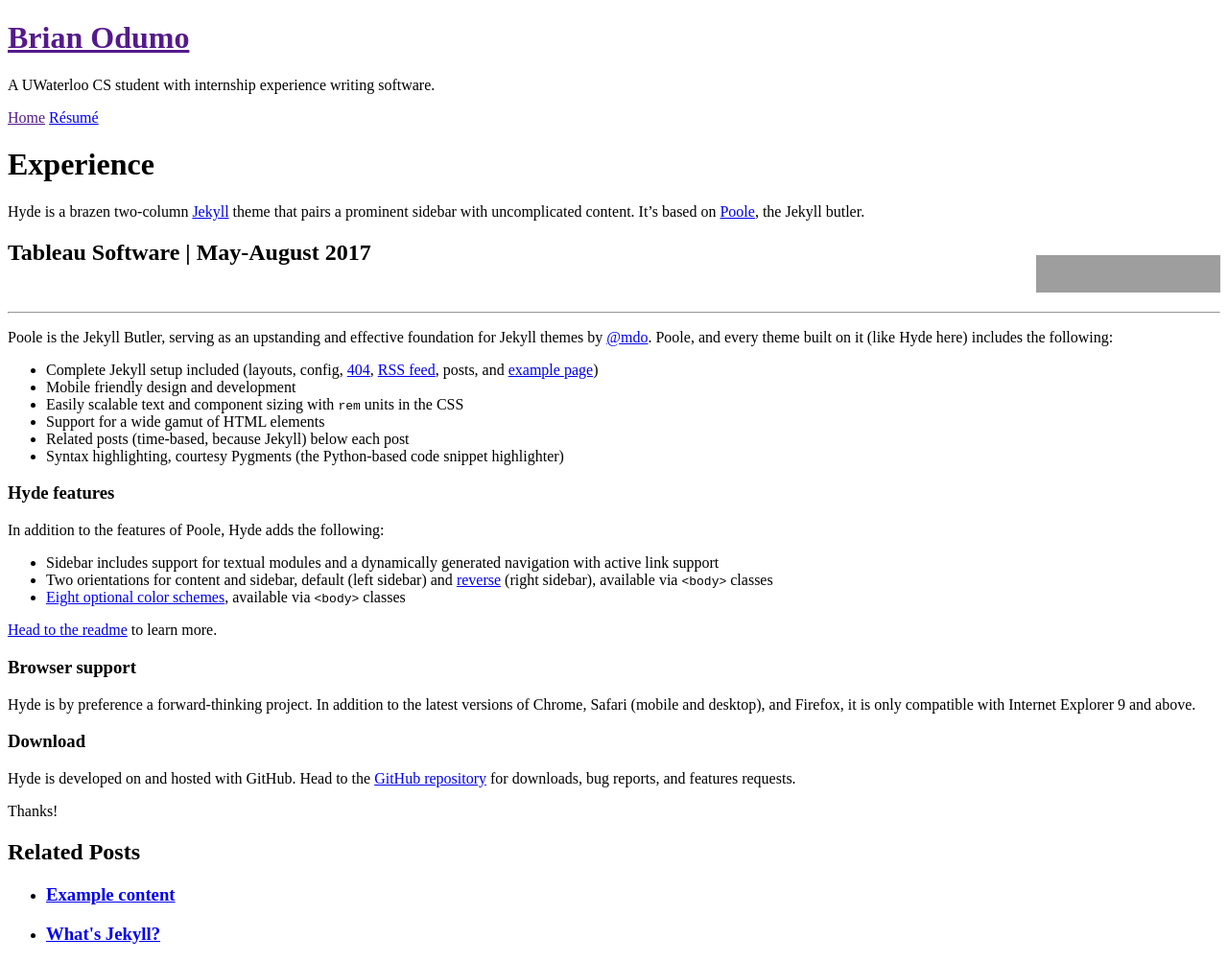
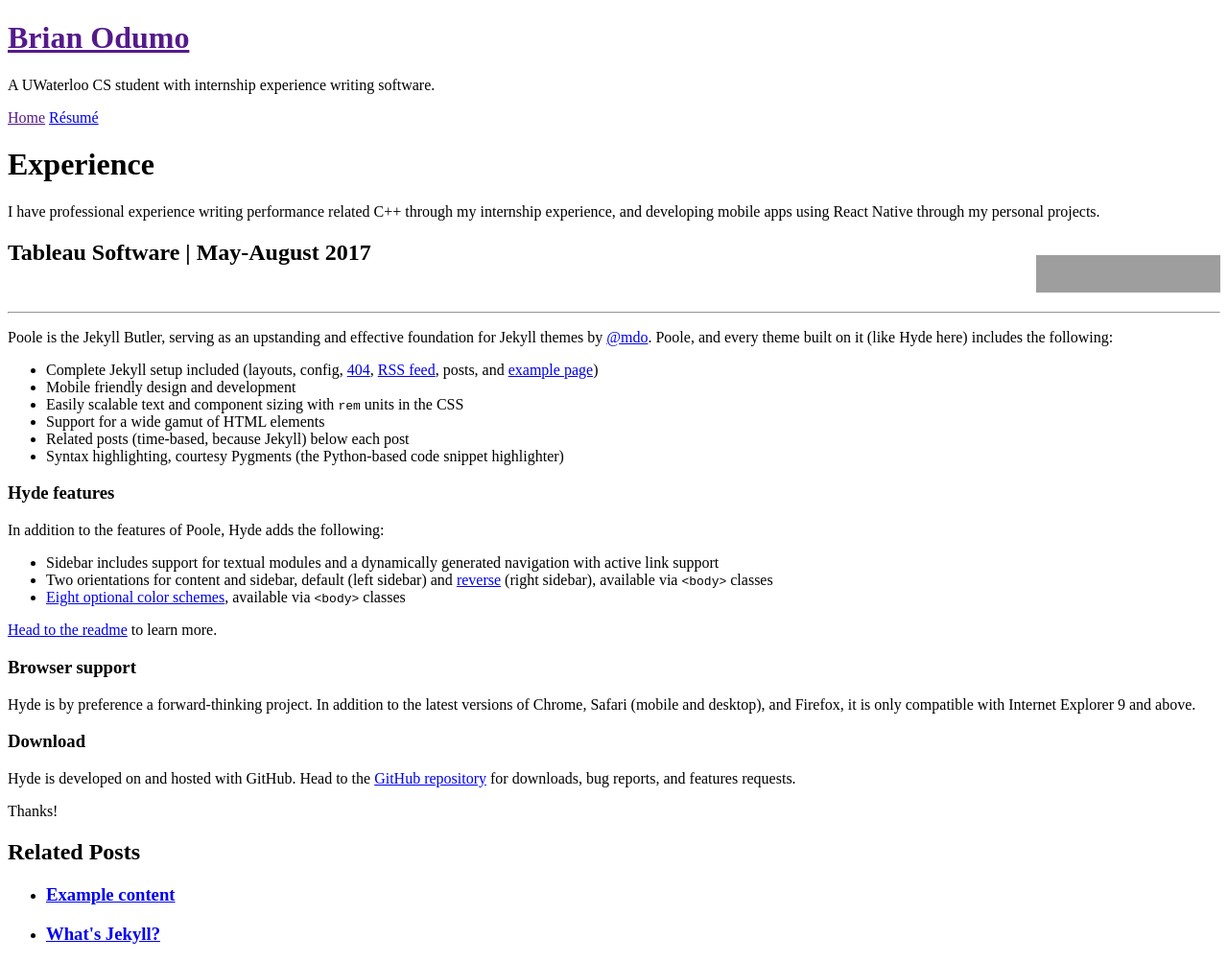
Before and after one commit to brianod/brianod.github.io, a Jekyll site: the page built from _posts/2013-12-28-introducing-hyde.md, in a window 1280 px wide. Shown: the whole page at 96% size. Built offline with Jekyll 4.4.1, drawn with Linux system fonts in a browser that asks for light colours; grey boxes are pictures that could not be loaded.

Commit message:
Add experience paragraph

```diff
--- a/_posts/2013-12-28-introducing-hyde.md
+++ b/_posts/2013-12-28-introducing-hyde.md
@@ -3,7 +3,7 @@
 title: Experience
 ---
 
-Hyde is a brazen two-column [Jekyll](http://jekyllrb.com) theme that pairs a prominent sidebar with uncomplicated content. It's based on [Poole](http://getpoole.com), the Jekyll butler.
+I have professional experience writing performance related C++ through my internship experience, and developing mobile apps using React Native through my personal projects.
 
 
 <div>
```
